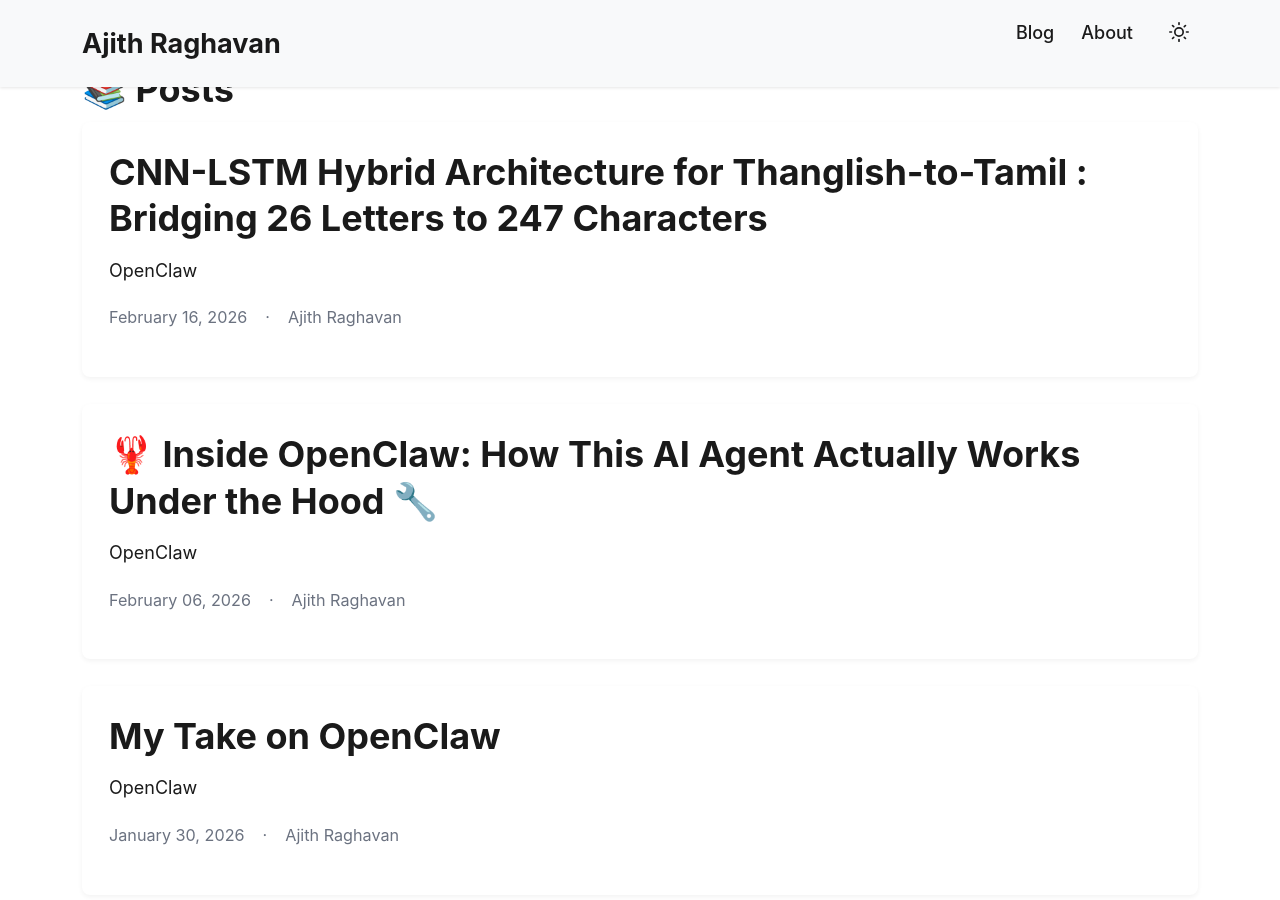
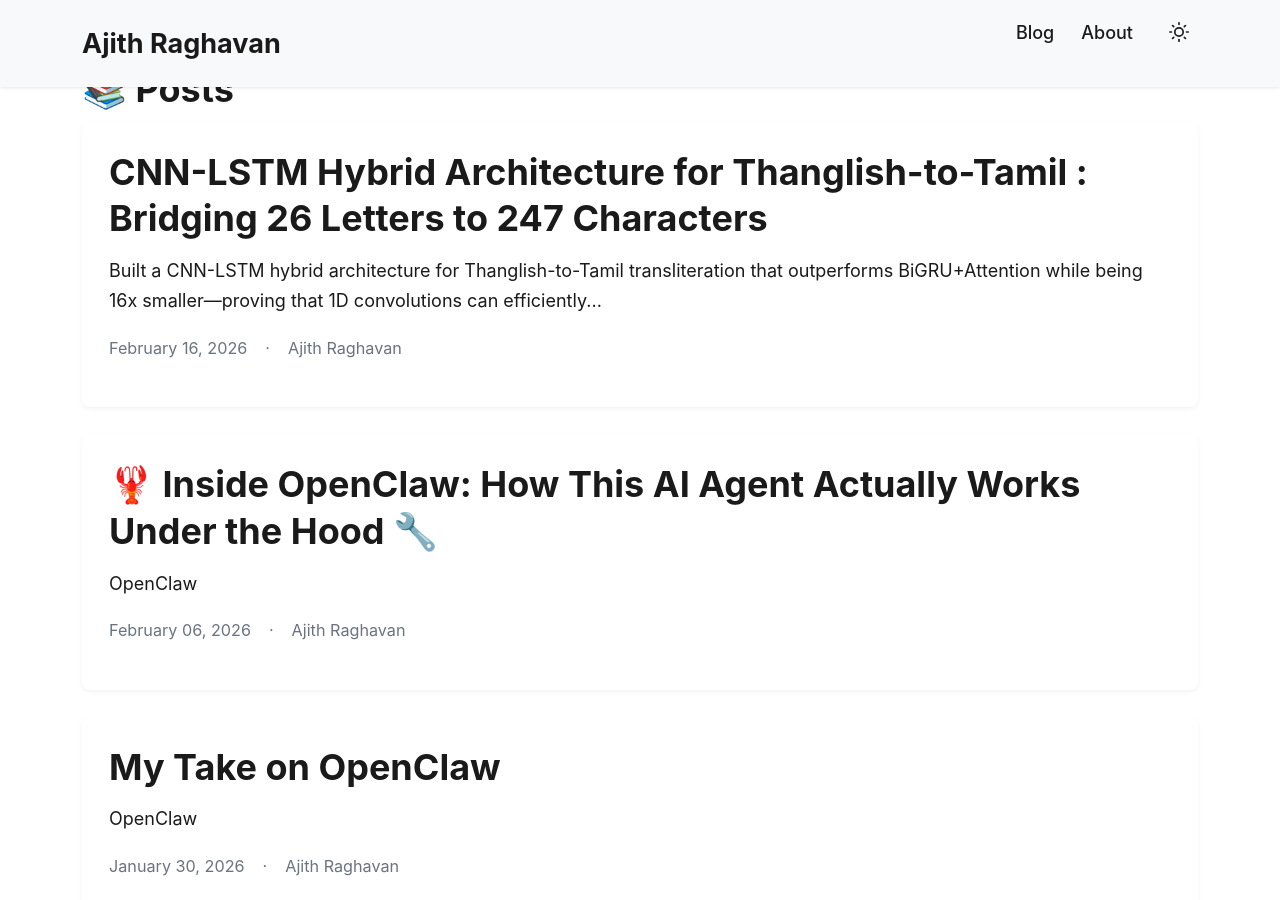
Before and after one commit to ajithraghavan/ajithraghavan.github.io, a Jekyll site: the page built from index.html, in a window 1280 px wide and 900 px high, scrolled down 538 px. Built offline with Jekyll 4.4.1, drawn with Linux system fonts in a browser that asks for light colours.

Commit message:
Update 2026-02-16-CNN-and-LSTM-for-Tamil-Typing.md

```diff
--- a/_posts/2026-02-16-CNN-and-LSTM-for-Tamil-Typing.md
+++ b/_posts/2026-02-16-CNN-and-LSTM-for-Tamil-Typing.md
@@ -3,7 +3,7 @@ layout: post
 title: "CNN-LSTM Hybrid Architecture for Thanglish-to-Tamil : Bridging 26 Letters to 247 Characters"
 date: 2026-02-16
 author: "Ajith Raghavan"
-description: "OpenClaw"
+description: "Built a CNN-LSTM hybrid architecture for Thanglish-to-Tamil transliteration that outperforms BiGRU+Attention while being 16x smaller—proving that 1D convolutions can efficiently capture local n-gram patterns for character-level sequence tasks. Sometimes the simplest architecture wins when it aligns with the problem's inherent structure 🚀"
 tags: ["Tamil", "Thanglish", "CNN", "LSTM"]
 cover_image: false
 subtitle: ""
```
